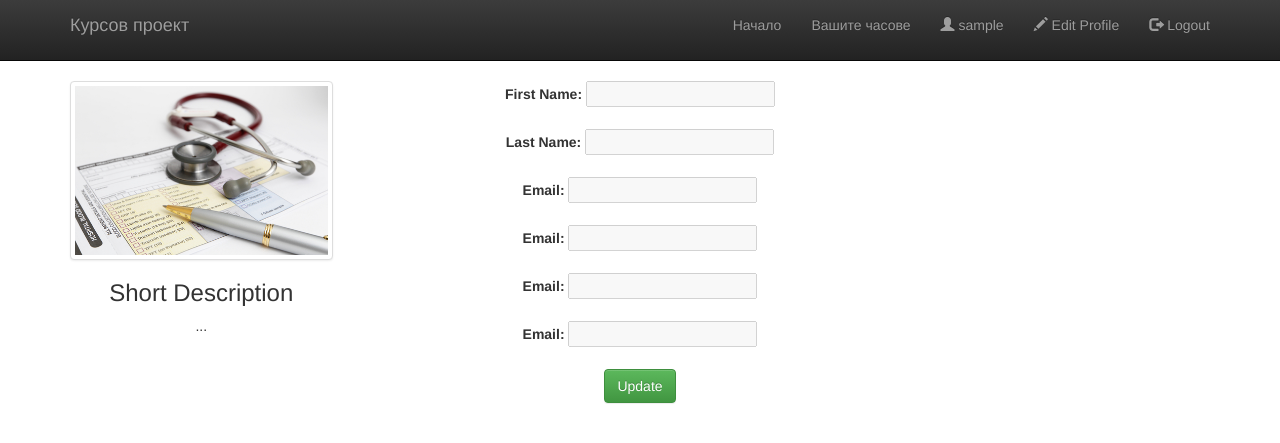
After one commit to mganchew/Doctor-REST-API, a PHP site: page /kursova/site/view/profile.php in a window 1280 px wide. The commit adds this page. Shown: the top 443 px of the page. Run offline with PHP 8.4, Linux system fonts and the light colour scheme; the visitor is signed in with stand-in values (Sample User, id 1); tables that the repository leaves empty or names only in its code hold one stand-in row (values such as "Sample post"); some libraries are stand-ins or nearby versions.

Commit message:
added profile page

```diff
--- a/site/view/header.php
+++ b/site/view/header.php
@@ -2,9 +2,9 @@
 session_start();
 error_reporting(0);
 
-if (!$_SESSION['user'] && $_SERVER['SCRIPT_NAME'] != "/site/view/startPage.php") {
-    header("Location:startPage.php");
-}
+//if (!$_SESSION['user'] && $_SERVER['SCRIPT_NAME'] != "/site/view/startPage.php") {
+//    header("Location:startPage.php");
+//}
 ?>
 <!DOCTYPE html>
 <html>
@@ -42,22 +42,27 @@ if (!$_SESSION['user'] && $_SERVER['SCRIPT_NAME'] != "/site/view/startPage.php")
                 <div class = "collapse navbar-collapse navHeaderCollapse">
 
                     <ul class = "nav navbar-nav navbar-right">
-                        <?php
-                        if($_SESSION['userInfo'] == "Доктор"){?>
+                        <?php if ($_SESSION['userInfo'] == "Доктор") { ?>
                             <li><a href = "viewPacientData.php">Начало</a></li>
                             <?php
-                        }else{
-                        ?>
+                        } else {
+                            ?>
                             <li><a href = "uploadFileForm.php">Начало</a></li>
                         <?php } ?>
                         <li><a href = "appointments.php">Вашите часове</a></li>
                         <?php if (isset($_SESSION['user'])) { ?>
-                            <li><a href="">
+
+                            <li><a href="profile.php"><span class="glyphicon glyphicon-user"></span>
                                     <?php
                                     echo $_SESSION['user'];
                                     ?>
-                                </a></li>
-                            <li><p class="navbar-btn pull-right"><a href="logout.php">Logout</a></p></li>
+                                </a>
+                            </li>
+                            <li>
+                                <a href="profile.php?editable=1"><span class="glyphicon glyphicon-pencil"></span> Edit Profile</a>
+                            </li>
+
+                            <li><a href="logout.php"><span class="glyphicon glyphicon-log-out"></span> Logout</a></p></li>
                             <?php } ?>
                     </ul>
 
--- /dev/null
+++ b/site/view/profile.php
@@ -0,0 +1,83 @@
+<?php
+require_once 'header.php';
+$_SESSION['user'] = 'test';
+$editable = '';
+if (!isset($_GET['editable'])) {
+    $editable = "disabled";
+}
+?>
+
+<div class="container">
+
+    <div class="row">
+        <div class="col-xs-6 col-md-3">
+            <a href="#" class="thumbnail">
+                <img src="1.jpg" alt="...">
+            </a>
+            <div class="caption text-center">
+                <h3>Short Description</h3>
+                <p>...</p>
+            </div>
+        </div>
+
+
+        <div class="col-md-6 text-center" >
+            <form method="POST" name="profileEdit">
+                <div>
+                    <label for="firstName">First Name:</label>
+                    <input type="text" name="firstName"<?= $editable ?>>
+                </div><br>
+
+                <div>
+                    <label for="lastName">Last Name:</label>
+                    <input type="text" name="lastName"<?= $editable ?>>
+                </div><br>
+                <div>
+                    <label for="email">Email:</label>
+                    <input type="text" name="email"<?= $editable ?>>
+                </div><br>
+                <div>
+                    <label for="email">Email:</label>
+                    <input type="text" name="email"<?= $editable ?>>
+                </div><br>
+                <div>
+                    <label for="email">Email:</label>
+                    <input type="text" name="email"<?= $editable ?>>
+                </div><br>
+                <div>
+                    <label for="email">Email:</label>
+                    <input type="text" name="email"<?= $editable ?>>
+                </div><br>
+                <?php
+                if ($editable == '') {
+                    ?>
+                    <div>
+                        <label for="shortDescription">Short Description:</label>
+                        <textarea style="width: 286px; height: 162px;" name="shortDescription"<?= $editable ?>></textarea>
+                    </div><br>
+                    <?php
+                }
+                ?>
+
+                <div>
+                    <button type="submit" name="submit" id="submit"  class="btn btn-success">Update</button>
+                </div>
+
+            </form>
+        </div>
+
+        <div class="col-md-3 text-center" >
+
+        </div>
+
+    </div>
+
+
+</div>
+
+
+
+
+<?php
+require_once 'footer.php';
+?>
```
